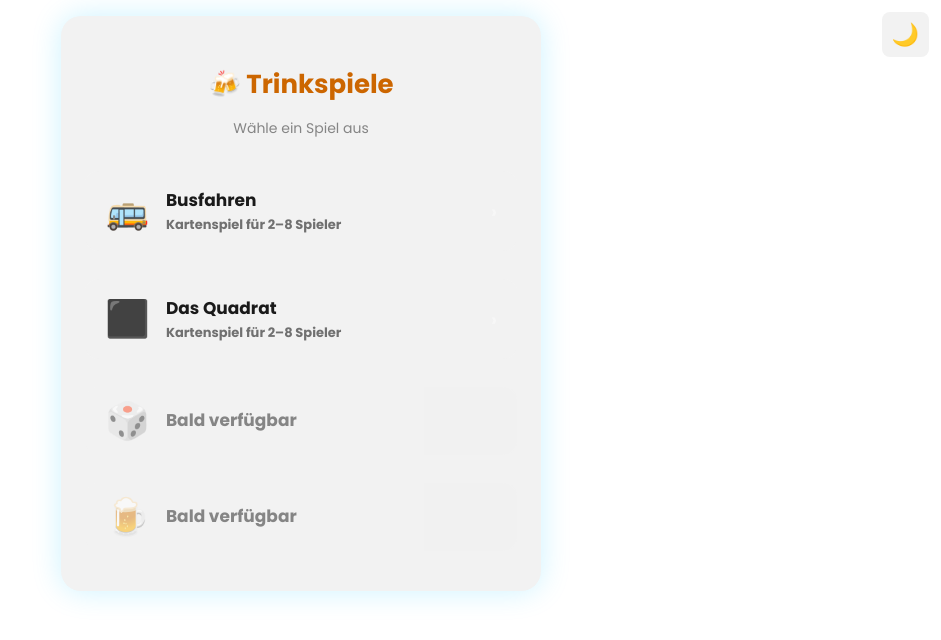
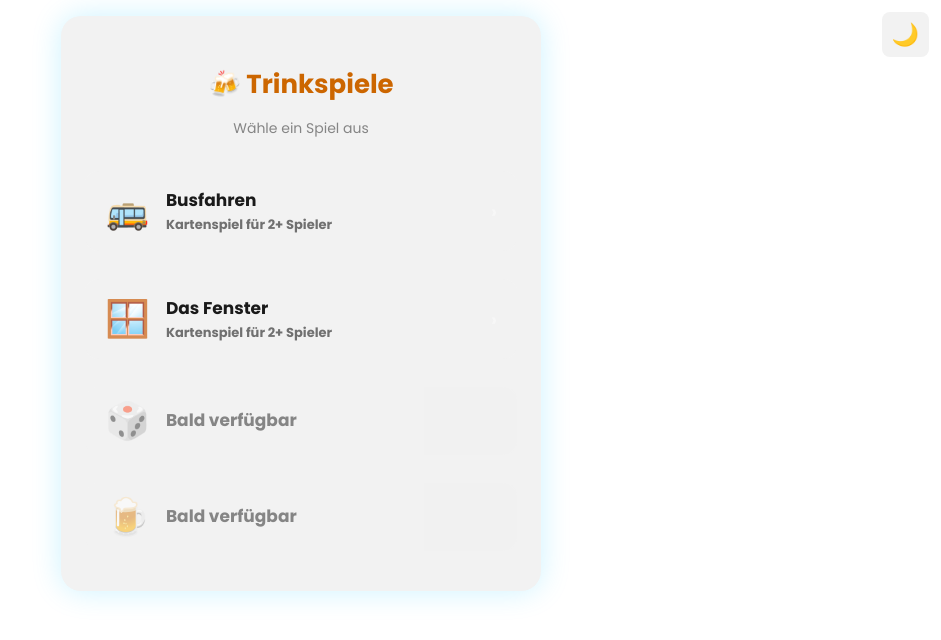
Before and after one commit to vm248/kartenkater, a React (Vite) app: page / in a window 1280 px wide. Shown: the top 640 px of the page, without its empty margins (339-1280 px from the left). Built offline with nearby package versions, Linux system fonts and the light colour scheme.

Commit message:
Fix: Quadrat → Fenster, keine Spielerbegrenzung, Karten-Warnung in Busfahren-Lobby

```diff
--- a/src/pages/GameSelection.tsx
+++ b/src/pages/GameSelection.tsx
@@ -7,14 +7,14 @@ const GAMES = [
     id: 'busfahren',
     emoji: '🚌',
     name: 'Busfahren',
-    desc: 'Kartenspiel für 2–8 Spieler',
+    desc: 'Kartenspiel für 2+ Spieler',
     available: true,
   },
   {
     id: 'quadrat',
-    emoji: '⬛',
-    name: 'Das Quadrat',
-    desc: 'Kartenspiel für 2–8 Spieler',
+    emoji: '🪟',
+    name: 'Das Fenster',
+    desc: 'Kartenspiel für 2+ Spieler',
     available: true,
   },
   { id: 'soon1', emoji: '🎲', name: 'Bald verfügbar', desc: '', available: false },
--- a/src/pages/Lobby.tsx
+++ b/src/pages/Lobby.tsx
@@ -171,9 +171,22 @@ export default function Lobby({ room, playerId }: Props) {
 
           <div className="divider" />
 
+          {(() => {
+            const deckSize = settings.deckType === 'skat' ? 32 : 52;
+            const available = deckSize * settings.guessDeckCount;
+            const pyramidCards = settings.pyramidRows * (settings.pyramidRows + 1) / 2;
+            const needed = settings.cardsPerRound * room.playerOrder.length + pyramidCards;
+            const tooFewCards = needed > available;
+            return (
+              <>
+                {tooFewCards && (
+                  <div className="feedback wrong" style={{ marginBottom: 8 }}>
+                    ⚠️ Zu wenige Karten! Brauche {needed}, habe {available}. Mehr Decks oder weniger Karten pro Runde wählen.
+                  </div>
+                )}
                 <button
                   onClick={startGame.bind(null, room)}
-            disabled={room.playerOrder.length < 2}
+                  disabled={room.playerOrder.length < 2 || tooFewCards}
                 >
                   🚀 Spiel starten
                 </button>
@@ -183,6 +196,9 @@ export default function Lobby({ room, playerId }: Props) {
                   </p>
                 )}
               </>
+            );
+          })()}
+        </>
       )}
 
       {!isHost && (
--- a/src/pages/QuadratGame.tsx
+++ b/src/pages/QuadratGame.tsx
@@ -60,7 +60,7 @@ export default function QuadratGame({ room, playerId }: Props) {
       <>
         <Confetti />
         <div className="game-area">
-          <h1>⬛ Das Quadrat</h1>
+          <h1>🪟 Das Fenster</h1>
           <div className="info-box">
             <p style={{ fontSize: 24, margin: 0 }}>🎉</p>
             <p style={{ fontSize: 20, fontWeight: 700, margin: '8px 0 4px' }}>
@@ -124,7 +124,7 @@ export default function QuadratGame({ room, playerId }: Props) {
       <>
         <Confetti />
         <div className="game-area">
-          <h1>⬛ Das Quadrat</h1>
+          <h1>🪟 Das Fenster</h1>
           <div className="info-box">
             <p style={{ fontSize: 24, margin: 0 }}>🎊</p>
             <p style={{ fontSize: 20, fontWeight: 700, margin: '8px 0 4px' }}>
@@ -163,7 +163,7 @@ export default function QuadratGame({ room, playerId }: Props) {
 
   return (
     <div className="game-area">
-      <h1>⬛ Das Quadrat</h1>
+      <h1>🪟 Das Fenster</h1>
 
       {/* Turn + streak */}
       <div style={{ textAlign: 'center', marginBottom: '0.5rem' }}>
--- a/src/pages/QuadratHome.tsx
+++ b/src/pages/QuadratHome.tsx
@@ -57,7 +57,7 @@ export default function QuadratHome({ onJoined, onBack }: Props) {
       >
         ‹ Zurück
       </button>
-      <h1>⬛ Das Quadrat</h1>
+      <h1>🪟 Das Fenster</h1>
 
       <label>Dein Name</label>
       <input
--- a/src/pages/QuadratLobby.tsx
+++ b/src/pages/QuadratLobby.tsx
@@ -36,7 +36,7 @@ export default function QuadratLobby({ room, playerId }: Props) {
 
   return (
     <div className="game-area">
-      <h1>⬛ Das Quadrat</h1>
+      <h1>🪟 Das Fenster</h1>
 
       <h2>Raum-Code</h2>
       <div className="room-code">{room.id}</div>
```
Lines whose indentation alone changed are shown as unchanged.
